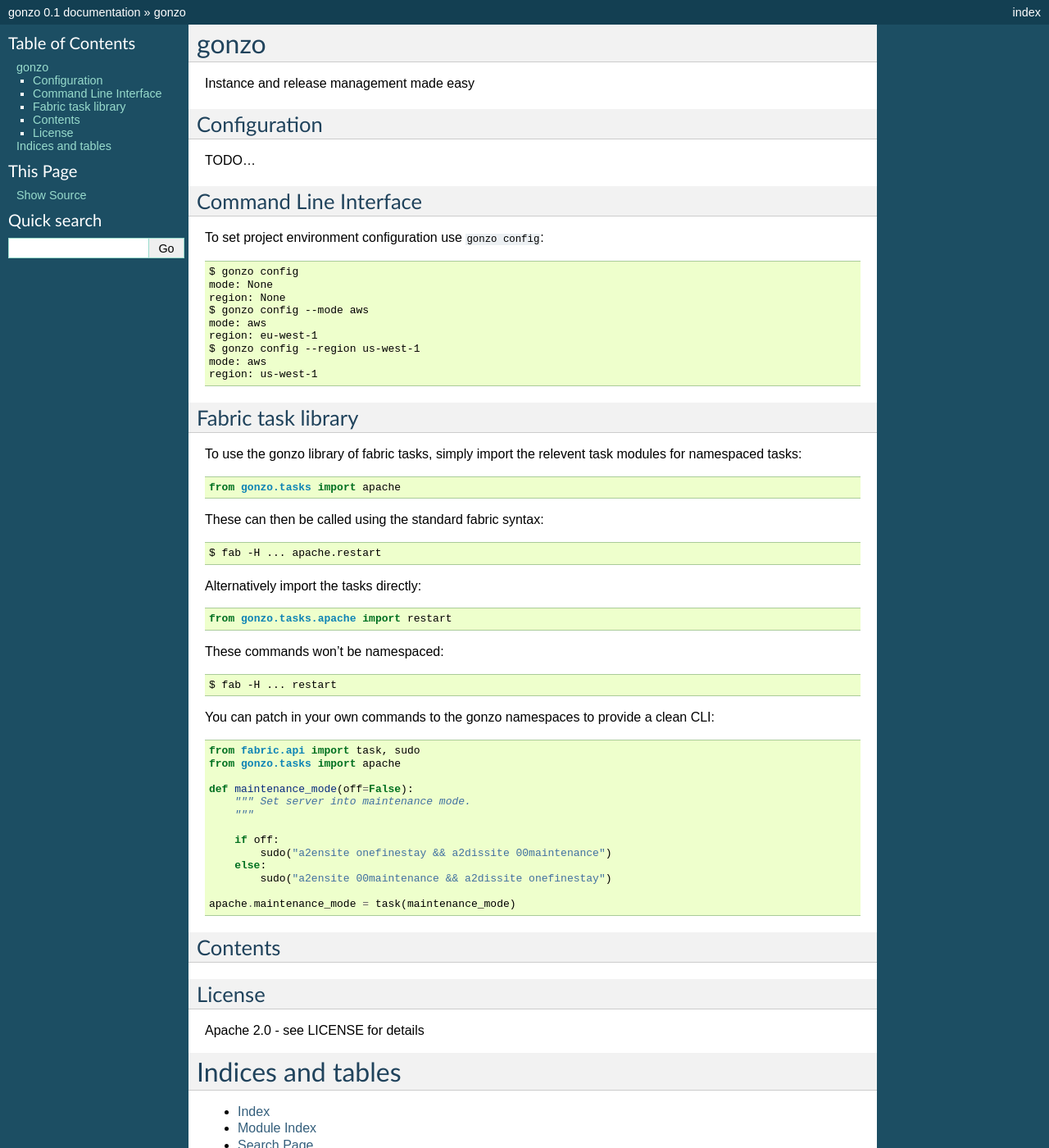
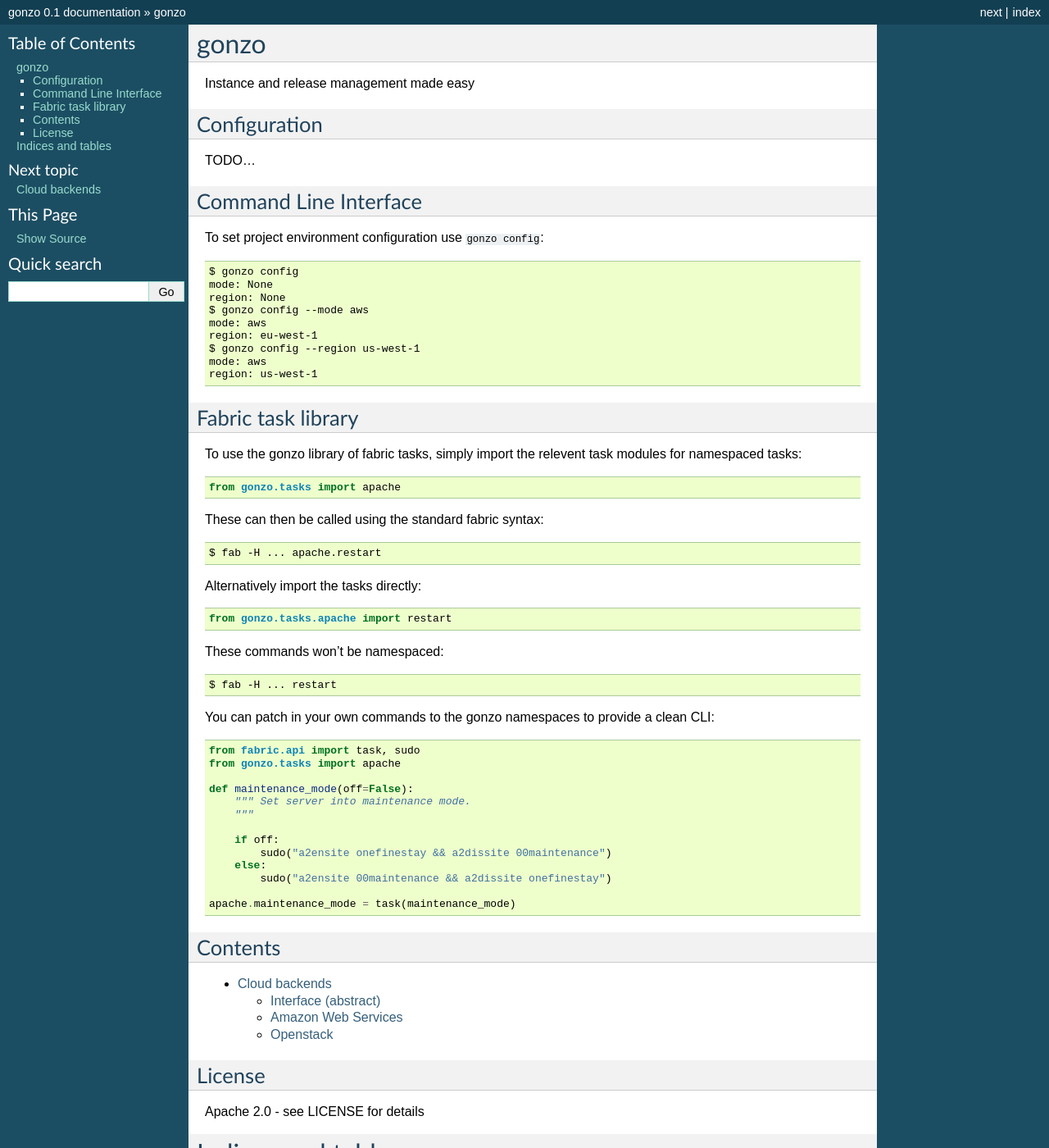
Before and after one commit to onefinestay/gonzo, a Sphinx documentation site: the page built from docs/index.rst, in a window 1280 px wide and 1400 px high. Shown: the whole window at 82% size. Built offline with Sphinx 7.4.7, drawn with Linux system fonts in a browser that asks for light colours.

Commit message:
more docs

```diff
--- /dev/null
+++ b/docs/api/backends.rst
@@ -0,0 +1,25 @@
+
+Cloud backends
+==============
+
+Interface (abstract)
+--------------------
+
+.. automodule:: gonzo.backends.base
+   :members:
+
+.. autoclass:: BaseCloud
+   :members:
+
+Amazon Web Services
+-------------------
+
+.. automodule:: gonzo.backends.aws
+   :members:
+
+
+Openstack
+---------
+
+.. automodule:: gonzo.backends.openstack
+   :members:
--- a/docs/index.rst
+++ b/docs/index.rst
@@ -75,6 +75,8 @@
 .. toctree::
    :maxdepth: 2
 
+   api/backends
+
 
 License
 -------
```
Also changed, not shown: 3 other files.
